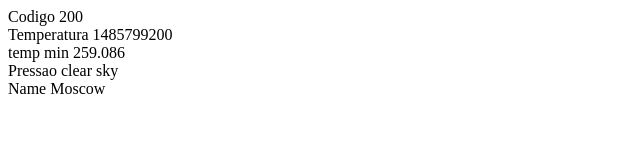
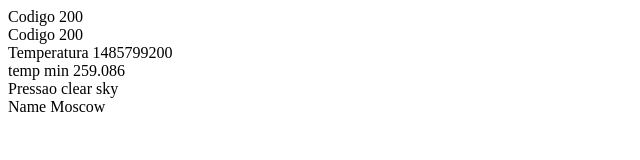
Before and after one commit to digomes87/basec-json, a plain HTML site: page access-data.html in a window 1280 px wide. Shown: the whole page, without its empty margins (0-640 px from the left). Drawn offline with Linux system fonts and the light colour scheme.

Commit message:
another form for access json

```diff
--- a/access-data.html
+++ b/access-data.html
@@ -12,6 +12,8 @@
     let jsObject = JSON.parse(jsonData)
 
     document.write(`Codigo ${jsObject.cod} <br>`)
+    // is possible access this modo
+    document.write(`Codigo ${jsObject["cod"]} <br>`)
     document.write(`Temperatura ${jsObject.list[0].dt}<br>`)
     document.write(`temp min ${jsObject.list[0].main.temp_min}<br>`)
     document.write(`Pressao ${jsObject.list[0].weather[0].description}<br>`)
```
